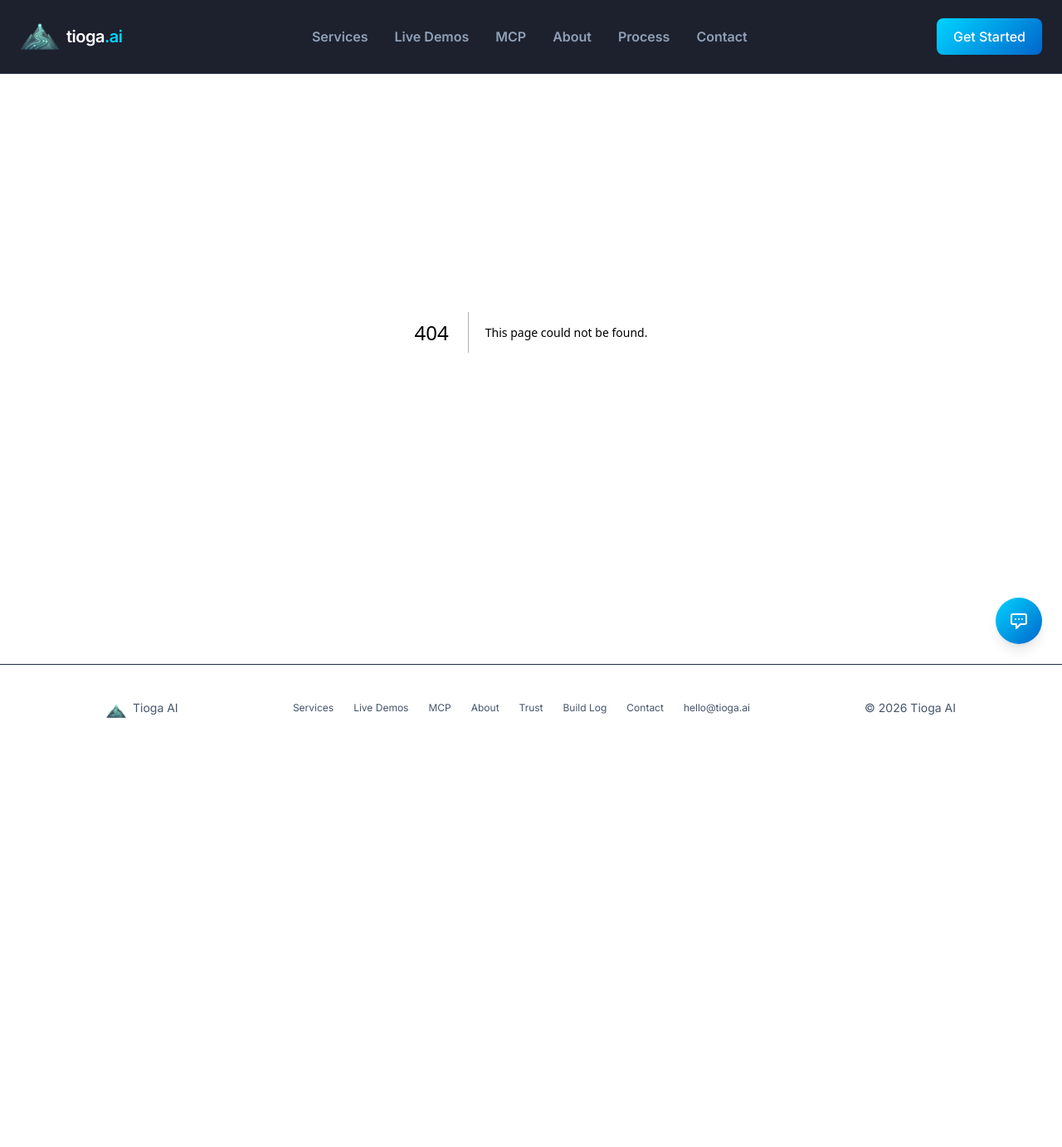
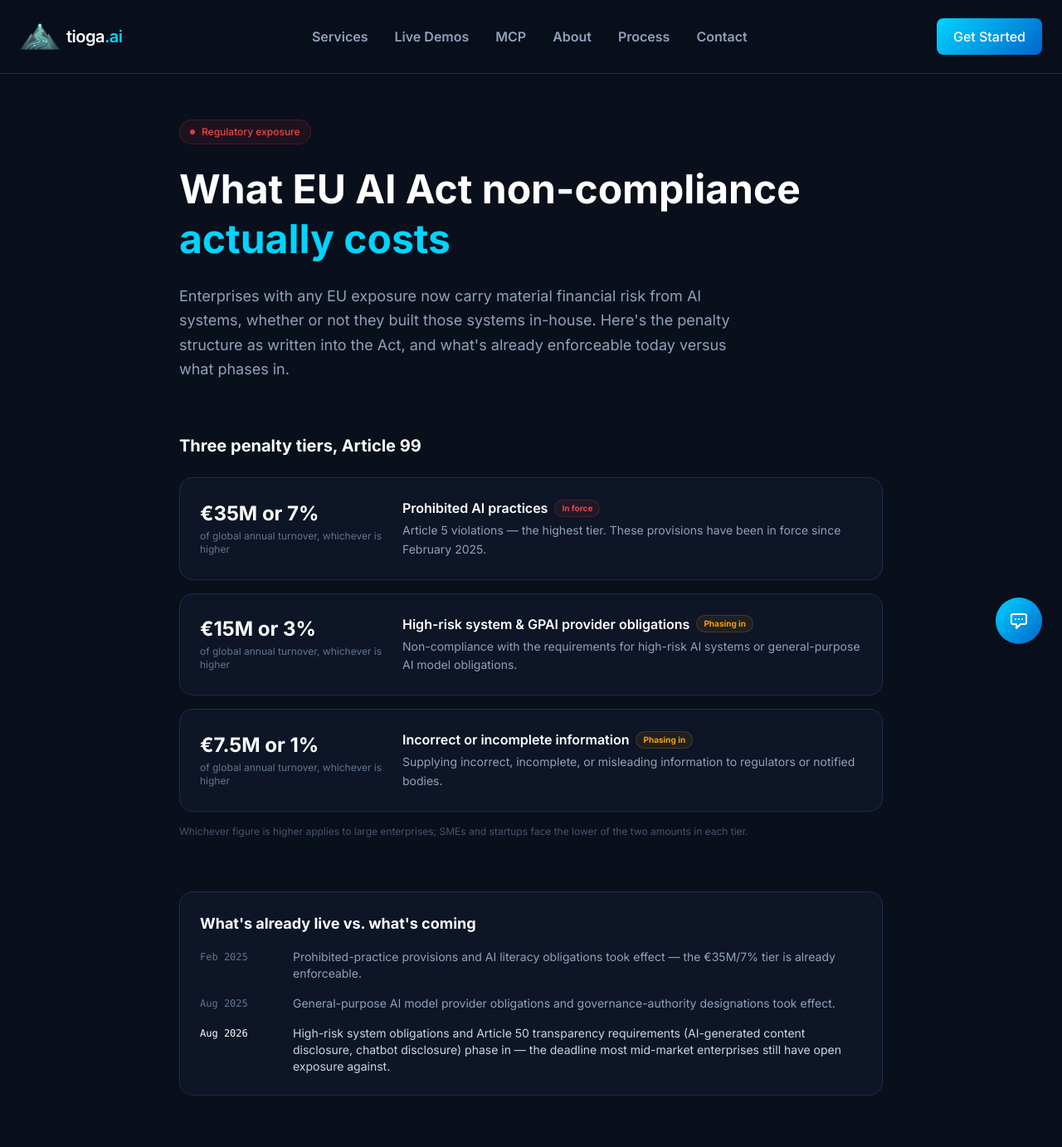
Before and after one commit to sukirk-tioga/tioga-ai-website, a Next.js app: page /trust/eu-ai-act in a window 1280 px wide. Before the commit this address had no page. Shown: the top 1382 px of the page at 83% size. Before the commit the page ends 905 px from the top, so only its background shows below. Built offline with nearby package versions, Linux system fonts and the light colour scheme.

Commit message:
Add EU AI Act exposure page
Completes the Tier 1 augmentation list from the 2026-07-27 deep-research
pass: a dedicated penalty-structure explainer (Article 99 tiers, what's
already in force vs. phasing in through Aug 2026), linked from the
Trust page's EU AI Act card.

```diff
--- a/app/sitemap.ts
+++ b/app/sitemap.ts
@@ -11,6 +11,7 @@ export default function sitemap(): MetadataRoute.Sitemap {
     { path: "/demos/migration-assessment", priority: 0.6, changeFrequency: "monthly" as const },
     { path: "/about", priority: 0.7, changeFrequency: "monthly" as const },
     { path: "/trust", priority: 0.7, changeFrequency: "monthly" as const },
+    { path: "/trust/eu-ai-act", priority: 0.6, changeFrequency: "monthly" as const },
     { path: "/changelog", priority: 0.6, changeFrequency: "weekly" as const },
   ];
 
--- /dev/null
+++ b/app/trust/eu-ai-act/page.tsx
@@ -0,0 +1,141 @@
+import type { Metadata } from "next";
+
+export const metadata: Metadata = {
+  title: "EU AI Act Exposure",
+  description:
+    "What EU AI Act non-compliance actually costs — the penalty structure, what's already in force, and what phases in through 2026.",
+  openGraph: {
+    title: "EU AI Act Exposure — Tioga AI",
+    description: "The penalty structure, what's already in force, and what phases in through 2026.",
+  },
+};
+
+const TIERS = [
+  {
+    amount: "€35M or 7%",
+    label: "of global annual turnover, whichever is higher",
+    scope: "Prohibited AI practices",
+    detail: "Article 5 violations — the highest tier. These provisions have been in force since February 2025.",
+    status: "In force",
+    statusColor: "#EF4444",
+  },
+  {
+    amount: "€15M or 3%",
+    label: "of global annual turnover, whichever is higher",
+    scope: "High-risk system & GPAI provider obligations",
+    detail: "Non-compliance with the requirements for high-risk AI systems or general-purpose AI model obligations.",
+    status: "Phasing in",
+    statusColor: "#F59E0B",
+  },
+  {
+    amount: "€7.5M or 1%",
+    label: "of global annual turnover, whichever is higher",
+    scope: "Incorrect or incomplete information",
+    detail: "Supplying incorrect, incomplete, or misleading information to regulators or notified bodies.",
+    status: "Phasing in",
+    statusColor: "#F59E0B",
+  },
+];
+
+export default function EUAIActPage() {
+  return (
+    <main className="min-h-screen text-slate-200" style={{ background: "#0A0F1C" }}>
+      <section className="pt-36 pb-20 px-6 max-w-4xl mx-auto">
+        <div
+          className="inline-flex items-center gap-2 px-3 py-1.5 rounded-full text-xs font-medium mb-6"
+          style={{ background: "#EF444415", border: "1px solid #EF444430", color: "#EF4444" }}
+        >
+          <span className="w-1.5 h-1.5 bg-current rounded-full animate-pulse" />
+          Regulatory exposure
+        </div>
+        <h1 className="text-4xl md:text-5xl font-bold text-white mb-6 leading-tight">
+          What EU AI Act non-compliance<br />
+          <span style={{ color: "#00D4FF" }}>actually costs</span>
+        </h1>
+        <p className="text-lg text-slate-400 leading-relaxed max-w-2xl mb-16">
+          Enterprises with any EU exposure now carry material financial risk
+          from AI systems, whether or not they built those systems in-house.
+          Here&apos;s the penalty structure as written into the Act, and what&apos;s
+          already enforceable today versus what phases in.
+        </p>
+
+        {/* Penalty tiers */}
+        <div className="mb-16">
+          <h2 className="text-xl font-bold text-white mb-6">Three penalty tiers, Article 99</h2>
+          <div className="space-y-4">
+            {TIERS.map((t) => (
+              <div key={t.scope} className="p-6 rounded-2xl flex flex-col md:flex-row md:items-center gap-5" style={{ background: "#0D1526", border: "1px solid #1E2D4A" }}>
+                <div className="md:w-56 shrink-0">
+                  <p className="text-2xl font-bold text-white leading-tight">{t.amount}</p>
+                  <p className="text-xs text-slate-500 mt-1">{t.label}</p>
+                </div>
+                <div className="flex-1">
+                  <div className="flex items-center gap-2 mb-1">
+                    <h3 className="font-semibold text-white">{t.scope}</h3>
+                    <span
+                      className="text-[10px] font-bold px-2 py-0.5 rounded-full"
+                      style={{ color: t.statusColor, background: `${t.statusColor}15`, border: `1px solid ${t.statusColor}30` }}
+                    >
+                      {t.status}
+                    </span>
+                  </div>
+                  <p className="text-sm text-slate-400 leading-relaxed">{t.detail}</p>
+                </div>
+              </div>
+            ))}
+          </div>
+          <p className="text-xs text-slate-600 mt-4">
+            Whichever figure is higher applies to large enterprises; SMEs and
+            startups face the lower of the two amounts in each tier.
+          </p>
+        </div>
+
+        {/* Timeline */}
+        <div className="mb-16 p-6 rounded-2xl" style={{ background: "#0D1526", border: "1px solid #1E2D4A" }}>
+          <h2 className="text-lg font-bold text-white mb-4">What&apos;s already live vs. what&apos;s coming</h2>
+          <div className="space-y-4">
+            <div className="flex gap-4">
+              <span className="text-xs font-mono text-slate-500 w-24 shrink-0 pt-0.5">Feb 2025</span>
+              <p className="text-sm text-slate-400">Prohibited-practice provisions and AI literacy obligations took effect — the €35M/7% tier is already enforceable.</p>
+            </div>
+            <div className="flex gap-4">
+              <span className="text-xs font-mono text-slate-500 w-24 shrink-0 pt-0.5">Aug 2025</span>
+              <p className="text-sm text-slate-400">General-purpose AI model provider obligations and governance-authority designations took effect.</p>
+            </div>
+            <div className="flex gap-4">
+              <span className="text-xs font-mono text-white w-24 shrink-0 pt-0.5">Aug 2026</span>
+              <p className="text-sm text-slate-300">High-risk system obligations and Article 50 transparency requirements (AI-generated content disclosure, chatbot disclosure) phase in — the deadline most mid-market enterprises still have open exposure against.</p>
+            </div>
+          </div>
+        </div>
+
+        {/* ISO 42001 note */}
+        <div className="mb-16 p-6 rounded-2xl" style={{ background: "linear-gradient(135deg, #00D4FF08, #0066CC08)", border: "1px solid #00D4FF30" }}>
+          <h2 className="text-lg font-bold text-white mb-2">Where ISO 42001 fits in</h2>
+          <p className="text-sm text-slate-300 leading-relaxed">
+            ISO 42001 certification isn&apos;t itself an EU AI Act requirement,
+            but it&apos;s emerging as the proof point enterprise buyers use to
+            screen whether a vendor&apos;s governance claims are real rather
+            than self-reported — reason enough to build toward it even before
+            certification is complete.
+          </p>
+        </div>
+
+        {/* Offer tie-in */}
+        <div className="text-center">
+          <p className="text-sm text-slate-400 mb-4">
+            Tioga AI&apos;s EU AI Act Conformity Program covers Article 50 /
+            state-law readiness and full conformity documentation.
+          </p>
+          <a
+            href="/services"
+            className="inline-block px-8 py-3.5 rounded-xl text-white font-semibold transition-all hover:opacity-90"
+            style={{ background: "linear-gradient(135deg, #00D4FF, #0066CC)" }}
+          >
+            See the Conformity Program →
+          </a>
+        </div>
+      </section>
+    </main>
+  );
+}
--- a/app/trust/page.tsx
+++ b/app/trust/page.tsx
@@ -32,6 +32,7 @@ const FRAMEWORKS = [
     body: "Risk-tiering, conformity documentation, and technical files for organizations with EU exposure — including the Article 50 transparency obligations phasing in through 2026.",
     offer: "EU AI Act Conformity Program",
     price: "$20–200K",
+    href: "/trust/eu-ai-act",
   },
 ];
 
@@ -94,6 +95,11 @@ export default function TrustPage() {
                   <p className="text-xs text-slate-500 mb-0.5">Mapped offer</p>
                   <p className="text-sm font-semibold text-white">{f.offer}</p>
                   <p className="text-xs mt-0.5" style={{ color: "#00D4FF" }}>{f.price}</p>
+                  {f.href && (
+                    <a href={f.href} className="inline-block text-xs mt-3 hover:text-white transition-colors" style={{ color: "#00D4FF" }}>
+                      What non-compliance costs →
+                    </a>
+                  )}
                 </div>
               </div>
             ))}
```
Also changed, not shown: 1 other file (tests, documents, lock files or other folders).
